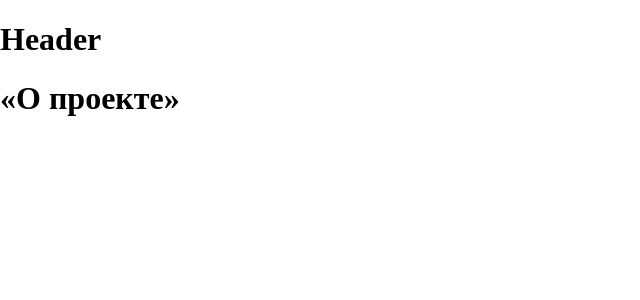
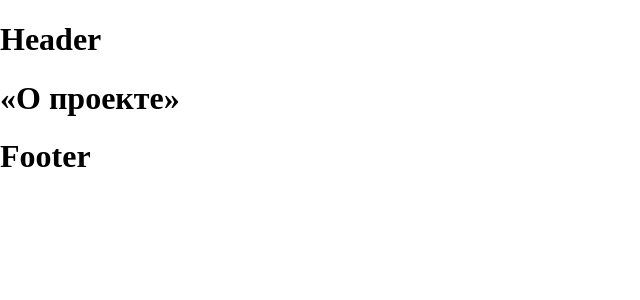
Before and after one commit to proehavshiy/movies-explorer-frontend, a React (Create React App) app: page / in a window 1280 px wide. Shown: the top 300 px of the page, without its empty margins (0-640 px from the left). Built offline with nearby package versions, Linux system fonts and the light colour scheme.

Commit message:
feat: init footer component

```diff
--- /dev/null
+++ b/src/components/Footer/Footer.js
@@ -0,0 +1,12 @@
+import React from 'react';
+import './Footer.css';
+
+function Footer() {
+  return (
+    <div>
+      <h1>Footer</h1>
+    </div>
+  );
+}
+
+export default Footer;
--- a/src/components/Main/Main.js
+++ b/src/components/Main/Main.js
@@ -2,12 +2,14 @@
 import './Main.css';
 
 import Header from '../Header/Header';
+import Footer from '../Footer/Footer';
 
 function Main() {
   return (
     <>
       <Header />
       <h1>«О проекте»</h1>
+      <Footer />
     </>
   );
 }
```
Also changed, not shown: src/components/Footer/Footer.css (added).
